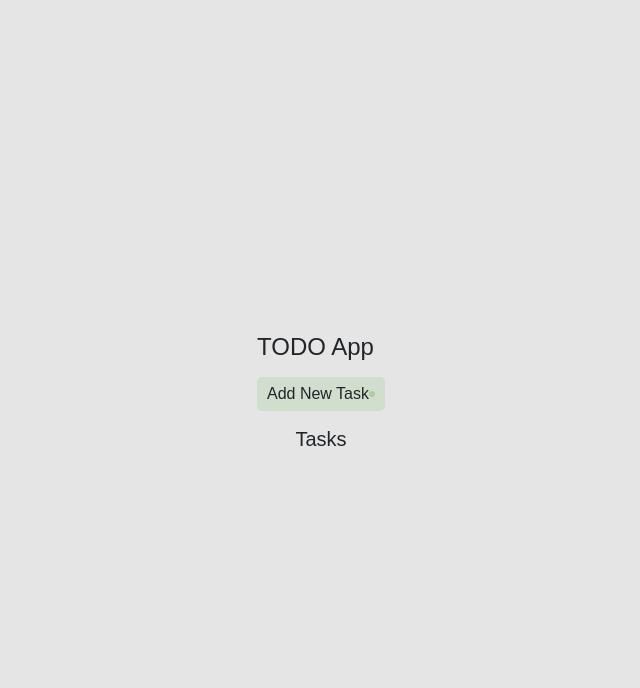
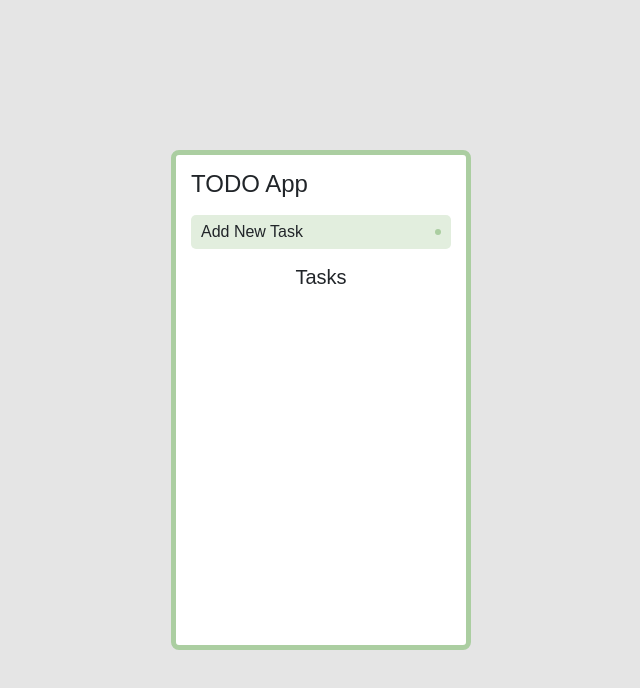
Before and after one commit to aogares/application, a plain HTML site: page index.html in a window 1280 px wide. Shown: the whole page, without its empty margins (319-959 px from the left). Drawn offline with nearby package versions, Linux system fonts and the light colour scheme.

Commit message:
Update style.css

```diff
--- a/style.css
+++ b/style.css
@@ -9,7 +9,7 @@ body {
   height: 100vh;
 }
 
-.container {
+.app {
   background-color: #fff;
   width: 300px;
   height: 500px;
@@ -19,7 +19,7 @@ body {
   overflow-y: scroll;
 }
 
-.container::-webkit-scrollbar {
+.app::-webkit-scrollbar {
   width: 0 !important;
 }
 
```
